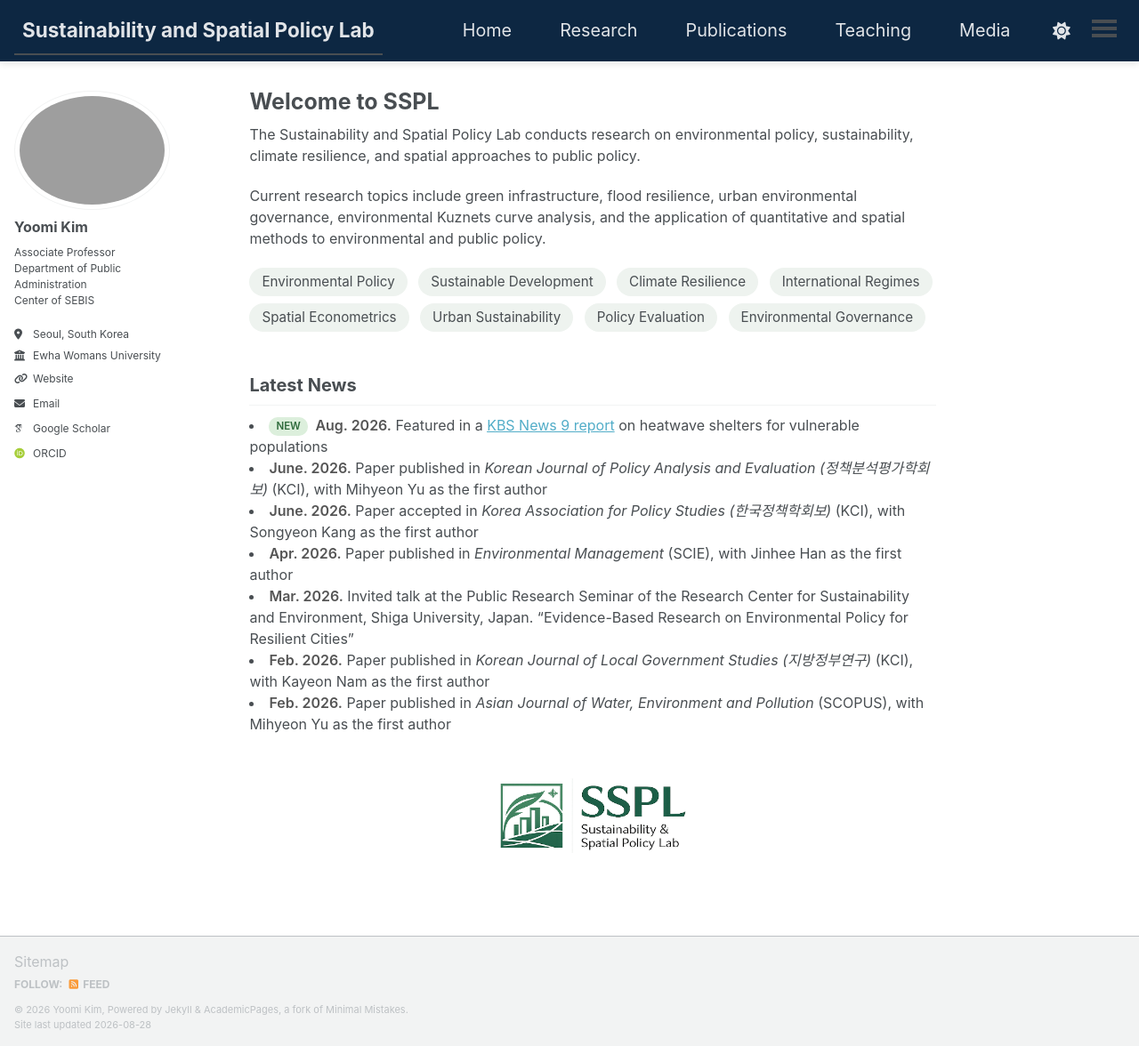
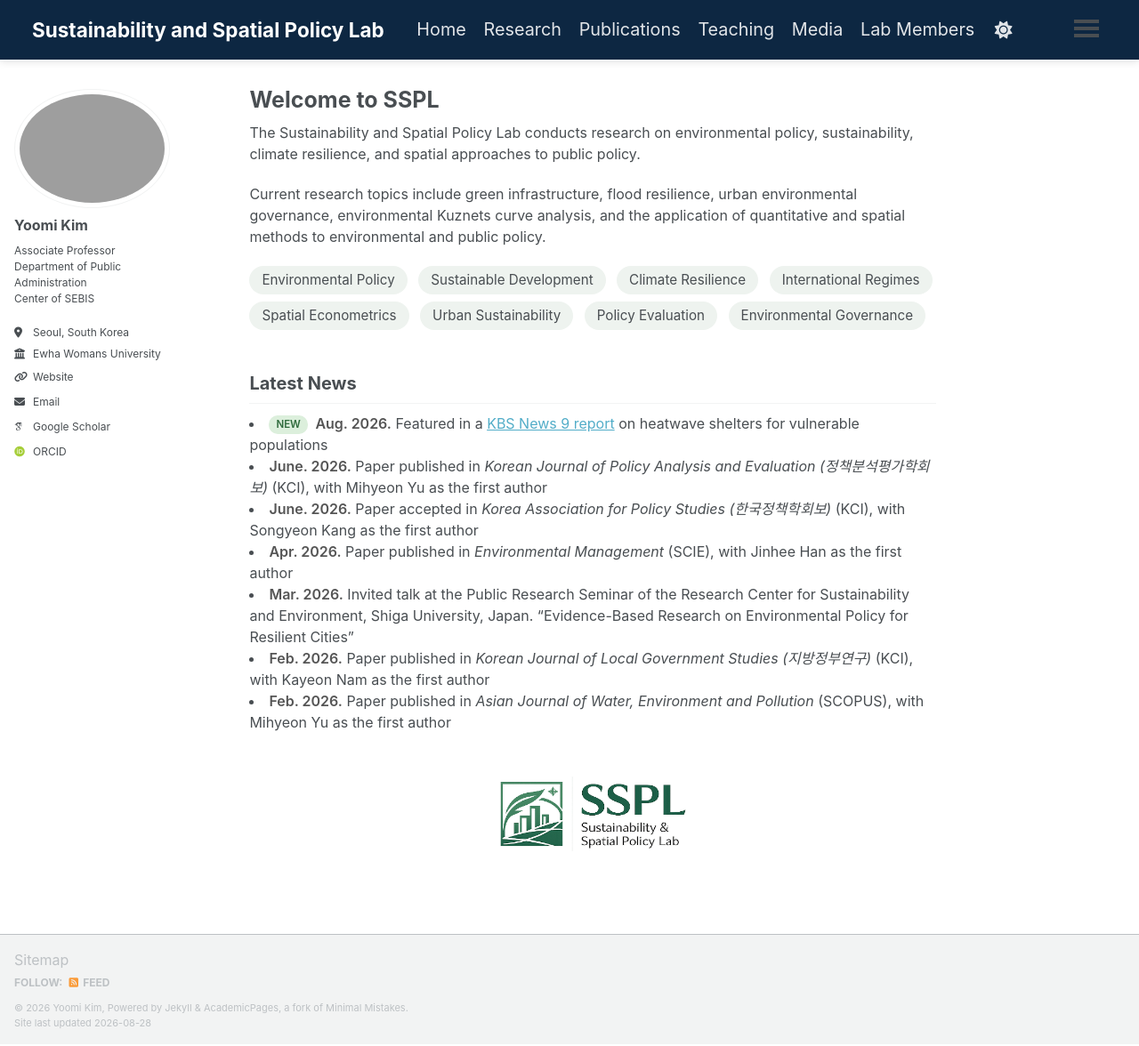
Before and after one commit to ymkim-ssplab/ymkim-ssplab.github.io, a Jekyll site: the page built from _pages/about.md, in a window 1280 px wide and 1176 px high. Shown: the whole window at 89% size. Built offline with Jekyll 4.4.1, drawn with Linux system fonts in a browser that asks for light colours; some web fonts are replaced; a script bundle is joined from its source files by our own code; library files that are not in the unit come from our copies.

Commit message:
Update main.scss

```diff
--- a/assets/css/main.scss
+++ b/assets/css/main.scss
@@ -157,3 +157,66 @@
 .masthead__menu-item {
   background: transparent;
 }
+
+/* =========================================================
+   SSPL Navigation Final Fix
+   ========================================================= */
+
+/* Use more of the browser width for the masthead */
+.masthead__inner-wrap {
+  max-width: 100% !important;
+  padding-left: 2rem;
+  padding-right: 2rem;
+}
+
+/* Lab title */
+.greedy-nav .site-title {
+  color: #ffffff !important;
+  font-size: 0.92em;
+  font-weight: 700;
+  letter-spacing: -0.02em;
+}
+
+/* Reduce the large empty space after the lab title */
+.masthead__menu-item--lg {
+  padding-right: 0.75em;
+}
+
+/* The theme's real spacing comes from margin, not padding */
+.greedy-nav .visible-links a {
+  margin-left: 0.55rem;
+  margin-right: 0.55rem;
+  padding: 0.5rem 0;
+  color: rgba(255, 255, 255, 0.88) !important;
+}
+
+/* First item: no unnecessary left margin */
+.greedy-nav .visible-links li:first-child a {
+  margin-left: 0;
+}
+
+/* Menu hover */
+.greedy-nav .visible-links a:hover {
+  color: #ffffff !important;
+}
+
+/* Remove the underline from the lab/site title */
+.greedy-nav .visible-links li:first-child a {
+  border-bottom: none !important;
+}
+
+.greedy-nav .visible-links li:first-child a::before {
+  display: none !important;
+}
+
+/* Current page: THIS theme uses .selected */
+.masthead__menu-item.selected a {
+  color: #ffffff !important;
+  font-weight: 700;
+  border-bottom: 3px solid #b7d95a !important;
+}
+
+/* Prevent the old grey animated underline on selected item */
+.masthead__menu-item.selected a::before {
+  display: none !important;
+}
```
